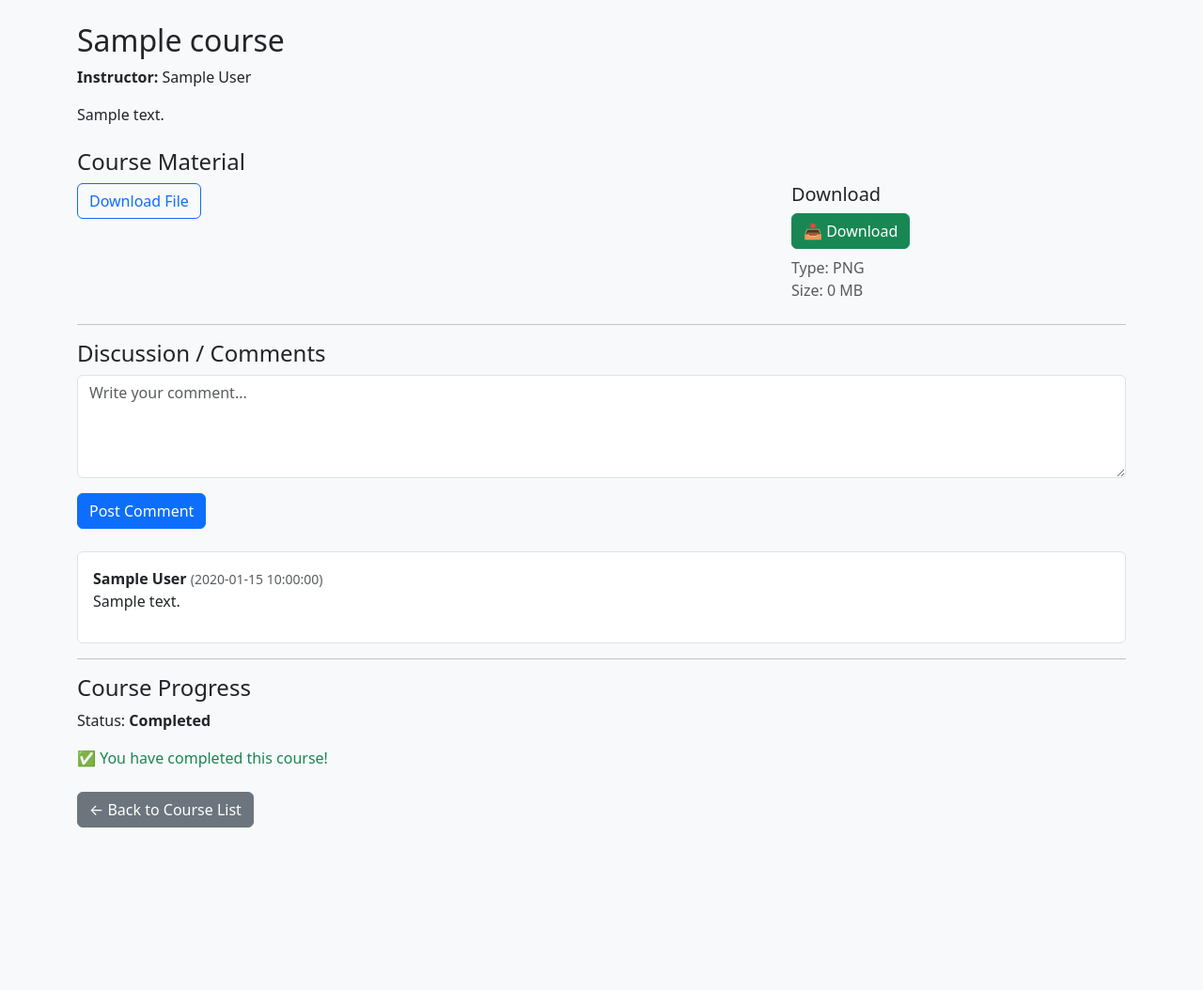
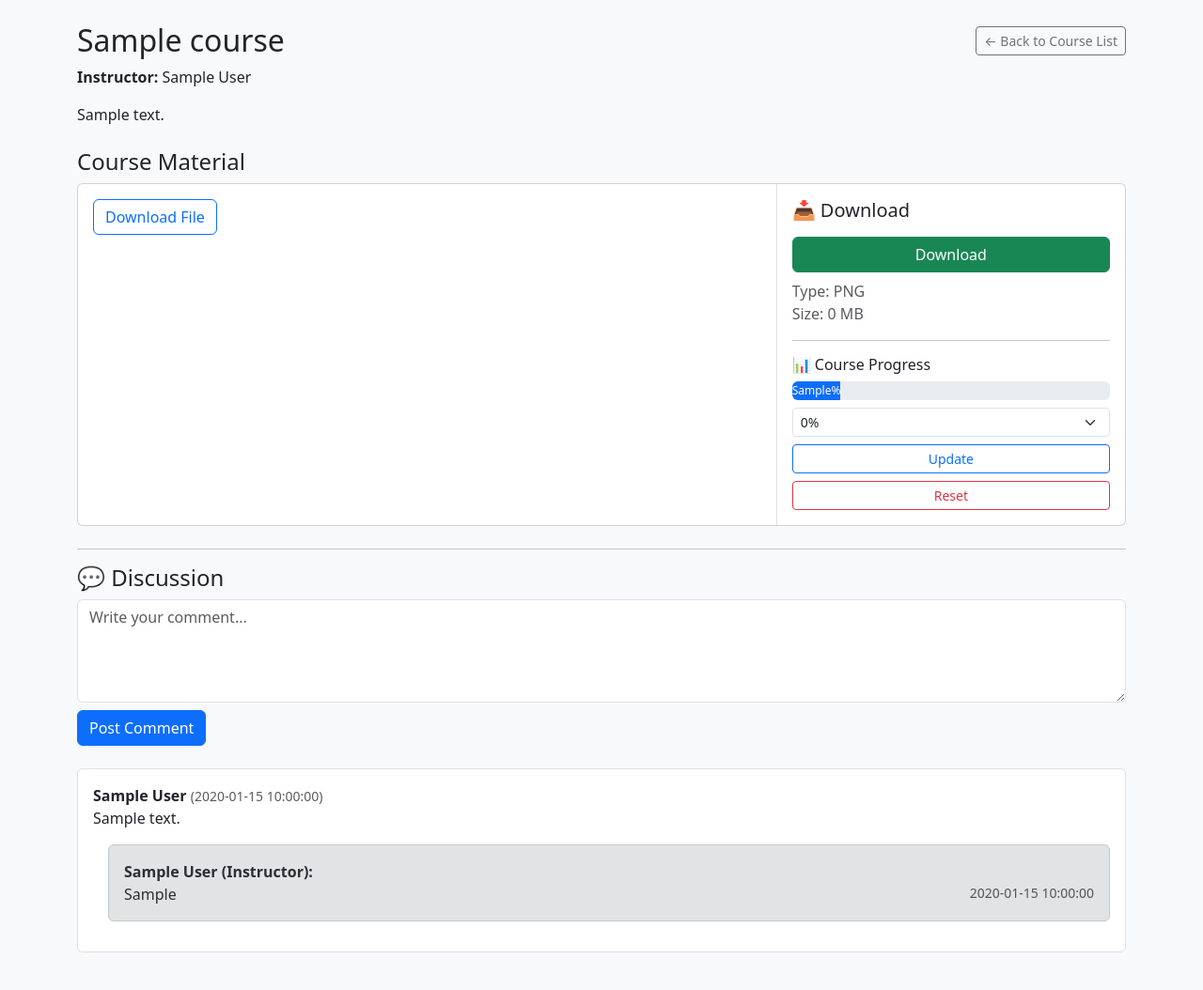
Before and after one commit to siddhesh-wagh/online-learning-platform, a PHP site: page /online-learning-platform/views/course-view.php?id=1 in a window 1280 px wide. Shown: the whole page at 94% size. Before the commit the page ends 881 px from the top, so only its background shows below. Run offline with PHP 8.4, Linux system fonts and the light colour scheme; the visitor is signed in with stand-in values (Sample User, id 1); tables that the repository leaves empty or names only in its code hold one stand-in row (values such as "Sample post").

Commit message:
add the progress bar and changed the back btn to top rgt

```diff
--- a/views/course-view.php
+++ b/views/course-view.php
@@ -12,7 +12,7 @@ if (!isset($_GET['id']) || !is_numeric($_GET['id'])) {
     exit;
 }
 
-$course_id = $_GET['id'];
+$course_id = (int) $_GET['id'];
 $user_id = $_SESSION['user_id'];
 
 // Fetch course details
@@ -20,77 +20,60 @@ $stmt = $conn->prepare("SELECT c.title, c.description, c.file_path, c.instructor
                         FROM courses c
                         JOIN users u ON c.instructor_id = u.id
                         WHERE c.id = ?");
-
 $stmt->bind_param("i", $course_id);
 $stmt->execute();
-$result = $stmt->get_result();
+$course = $stmt->get_result()->fetch_assoc();
+if (!$course) { echo "Course not found."; exit; }
 
-if ($result->num_rows !== 1) {
-    echo "Course not found.";
-    exit;
+// Handle progress update
+if ($_SERVER["REQUEST_METHOD"] === "POST") {
+    if (isset($_POST['update_progress'])) {
+        $percent = (int) $_POST['progress_percent'];
+        if ($percent >= 0 && $percent <= 100) {
+            $stmt = $conn->prepare("INSERT INTO course_progress (user_id, course_id, progress_percent)
+                                    VALUES (?, ?, ?) ON DUPLICATE KEY UPDATE progress_percent = ?");
+            $stmt->bind_param("iiii", $user_id, $course_id, $percent, $percent);
+            $stmt->execute();
         }
-$course = $result->fetch_assoc();
-
-// Handle course completion
-if ($_SERVER["REQUEST_METHOD"] === "POST" && isset($_POST['mark_complete'])) {
-    $progress_check = $conn->prepare("SELECT status FROM course_progress WHERE user_id = ? AND course_id = ?");
-    $progress_check->bind_param("ii", $user_id, $course_id);
-    $progress_check->execute();
-    $progress_result = $progress_check->get_result();
-    $progress = $progress_result->fetch_assoc();
-
-    if (!$progress || $progress['status'] !== 'completed') {
-        $update_stmt = $conn->prepare("
-            INSERT INTO course_progress (user_id, course_id, status)
-            VALUES (?, ?, 'completed')
-            ON DUPLICATE KEY UPDATE status = 'completed'
-        ");
-        $update_stmt->bind_param("ii", $user_id, $course_id);
-        $update_stmt->execute();
-    }
-}
-
-if ($_SERVER["REQUEST_METHOD"] === "POST" && isset($_POST['comment'])) {
+    } elseif (isset($_POST['reset_progress'])) {
+        $stmt = $conn->prepare("UPDATE course_progress SET progress_percent = 0 WHERE user_id = ? AND course_id = ?");
+        $stmt->bind_param("ii", $user_id, $course_id);
+        $stmt->execute();
+    } elseif (isset($_POST['comment'])) {
         $comment = trim($_POST['comment']);
         if (!empty($comment)) {
             $stmt = $conn->prepare("INSERT INTO comments (course_id, user_id, content) VALUES (?, ?, ?)");
             $stmt->bind_param("iis", $course_id, $user_id, $comment);
             $stmt->execute();
 
-        // 🔔 Add in-app dashboard notification
             $notif_stmt = $conn->prepare("INSERT INTO notifications (user_id, message) VALUES (?, ?)");
             $message = $_SESSION['name'] . " commented on your course: " . $course['title'];
             $notif_stmt->bind_param("is", $course['instructor_id'], $message);
             $notif_stmt->execute();
 
-        // ✉️ Send HTML email to instructor
             include_once '../includes/mailer.php';
-
-        $to = $course['instructor_email'];
-        $subject = "📝 New Comment on Your Course: " . $course['title'];
-        $body = "
-        <h3>Hello {$course['instructor_name']},</h3>
-        <p><strong>{$_SESSION['name']}</strong> has commented on your course <em>{$course['title']}</em>:</p>
-        <blockquote style='border-left:3px solid #ccc;padding-left:10px;color:#555;'>{$comment}</blockquote>
+            sendEmail(
+                $course['instructor_email'],
+                "📝 New Comment on Your Course: " . $course['title'],
+                "<h3>Hello {$course['instructor_name']},</h3>
+                 <p><strong>{$_SESSION['name']}</strong> commented on your course <em>{$course['title']}</em>:</p>
+                 <blockquote style='border-left:3px solid #ccc;padding-left:10px;color:#555;'>$comment</blockquote>
                  <p><a href='http://localhost/online-learning-platform/views/course-view.php?id={$course_id}'>View Course</a></p>
-        <br><small>This is an automated email from Online Learning Platform.</small>
-        ";
-
-        if (!empty($to)) {
-            $mailStatus = sendEmail($to, $subject, $body);
-            echo "<script>console.log('📬 Email " . ($mailStatus ? "sent ✅" : "failed ❌") . " to $to');</script>";
-        } else {
-            echo "<script>console.warn('⚠️ Instructor email not found');</script>";
+                 <small>This is an automated message.</small>"
+            );
         }
     }
 }
 
+// Get current progress
+$progress_stmt = $conn->prepare("SELECT progress_percent FROM course_progress WHERE user_id = ? AND course_id = ?");
+$progress_stmt->bind_param("ii", $user_id, $course_id);
+$progress_stmt->execute();
+$current_percent = $progress_stmt->get_result()->fetch_assoc()['progress_percent'] ?? 0;
 
-
-
-// Pagination for comments
+// Comments pagination
 $comments_per_page = 5;
-$page = isset($_GET['page']) ? max(1, (int)$_GET['page']) : 1;
+$page = max(1, (int)($_GET['page'] ?? 1));
 $offset = ($page - 1) * $comments_per_page;
 
 $count_stmt = $conn->prepare("SELECT COUNT(*) AS total FROM comments WHERE course_id = ?");
@@ -99,9 +82,9 @@ $count_stmt->execute();
 $total_comments = $count_stmt->get_result()->fetch_assoc()['total'];
 $total_pages = ceil($total_comments / $comments_per_page);
 
-// Fetch comments for current page
+// Fetch comments
 $stmt = $conn->prepare("
-    SELECT c.content, c.created_at, u.name
+    SELECT c.id AS comment_id, c.content, c.created_at, u.name
     FROM comments c
     JOIN users u ON c.user_id = u.id
     WHERE c.course_id = ?
@@ -111,114 +94,118 @@ $stmt = $conn->prepare("
 $stmt->bind_param("iii", $course_id, $comments_per_page, $offset);
 $stmt->execute();
 $comments_result = $stmt->get_result();
-
-// Course progress
-$progress_stmt = $conn->prepare("SELECT status FROM course_progress WHERE user_id = ? AND course_id = ?");
-$progress_stmt->bind_param("ii", $user_id, $course_id);
-$progress_stmt->execute();
-$progress_result = $progress_stmt->get_result();
-$progress = $progress_result->fetch_assoc();
-$current_status = $progress['status'] ?? 'in_progress';
 ?>
 
 <!DOCTYPE html>
 <html>
 <head>
-  <title><?php echo htmlspecialchars($course['title']); ?></title>
+  <title><?= htmlspecialchars($course['title']) ?></title>
   <link href="https://cdn.jsdelivr.net/npm/bootstrap@5.3.2/dist/css/bootstrap.min.css" rel="stylesheet">
 </head>
 <body class="bg-light">
 <div class="container py-4">
+<div class="d-flex justify-content-between align-items-center mb-2">
+  <h2 class="mb-0"><?= htmlspecialchars($course['title']) ?></h2>
+  <a href="course-list.php" class="btn btn-outline-secondary btn-sm">← Back to Course List</a>
+</div>
+<p><strong>Instructor:</strong> <?= htmlspecialchars($course['instructor_name']) ?></p>
 
-  <h2 class="mb-2"><?php echo htmlspecialchars($course['title']); ?></h2>
-  <p><strong>Instructor:</strong> <?php echo htmlspecialchars($course['instructor_name']); ?></p>
-  <p><?php echo nl2br(htmlspecialchars($course['description'])); ?></p>
+<p><?= nl2br(htmlspecialchars($course['description'])) ?></p>
+
 
 <?php if (!empty($course['file_path'])):
   $file_url = "../" . $course['file_path'];
   $file_ext = pathinfo($file_url, PATHINFO_EXTENSION);
 ?>
-
     <h4 class="mt-4">Course Material</h4>
-  <div class="row mb-4">
-    <div class="col-md-8">
+    <div class="card mb-4">
+      <div class="row g-0">
+        <div class="col-md-8 p-3">
           <?php if ($file_ext === 'mp4'): ?>
             <video class="w-100" height="320" controls>
-          <source src="<?php echo $file_url; ?>" type="video/mp4">
-          Your browser does not support HTML5 video. <a href="<?php echo $file_url; ?>" download>Download Video</a>
+              <source src="<?= $file_url ?>" type="video/mp4">
             </video>
           <?php elseif ($file_ext === 'pdf'): ?>
-        <embed src="<?php echo $file_url; ?>" width="100%" height="500px" type="application/pdf"
-               onerror="this.outerHTML='<p>Browser cannot display PDF. <a href=\'<?php echo $file_url; ?>\'>Download instead</a></p>';">
-        </embed>
+            <embed src="<?= $file_url ?>" width="100%" height="500px" type="application/pdf">
           <?php else: ?>
-        <a href="<?php echo $file_url; ?>" class="btn btn-outline-primary" download>Download File</a>
+            <a href="<?= $file_url ?>" class="btn btn-outline-primary" download>Download File</a>
           <?php endif; ?>
         </div>
-    <div class="col-md-4">
-      <h5>Download</h5>
-      <a href="<?php echo $file_url; ?>" class="btn btn-success mb-2" download>📥 Download</a>
-      <div class="text-muted">
-        Type: <?php echo strtoupper($file_ext); ?><br>
-        Size: <?php echo round(filesize($file_url) / 1024 / 1024, 2); ?> MB
+        <div class="col-md-4 border-start p-3">
+          <h5 class="mb-3">📥 Download</h5>
+          <a href="<?= $file_url ?>" class="btn btn-success w-100 mb-2">Download</a>
+          <div class="mb-3 text-muted">
+            Type: <?= strtoupper($file_ext) ?><br>
+            Size: <?= round(filesize($file_url) / 1024 / 1024, 2) ?> MB
+          </div>
+          <hr>
+          <h6>📊 Course Progress</h6>
+          <div class="progress mb-2" style="height: 20px;">
+            <div class="progress-bar" style="width: <?= $current_percent ?>%;">
+              <?= $current_percent ?>%
+            </div>
+          </div>
+          <form method="POST" class="d-grid gap-2">
+            <select name="progress_percent" class="form-select form-select-sm">
+              <?php foreach ([0, 20, 40, 60, 80, 100] as $p): ?>
+                <option value="<?= $p ?>" <?= $p == $current_percent ? 'selected' : '' ?>><?= $p ?>%</option>
+              <?php endforeach; ?>
+            </select>
+            <button type="submit" name="update_progress" class="btn btn-outline-primary btn-sm">Update</button>
+            <?php if ($current_percent > 0): ?>
+              <button type="submit" name="reset_progress" class="btn btn-outline-danger btn-sm">Reset</button>
+            <?php endif; ?>
+          </form>
         </div>
       </div>
     </div>
-  <?php else: ?>
-    <p><em>No course file uploaded.</em></p>
   <?php endif; ?>
 
   <hr>
-  <h4>Discussion / Comments</h4>
-
+  <h4>💬 Discussion</h4>
   <form method="POST" class="mb-4">
-    <div class="mb-3">
     <textarea name="comment" class="form-control" rows="4" required placeholder="Write your comment..."></textarea>
-    </div>
-    <button type="submit" class="btn btn-primary">Post Comment</button>
+    <button type="submit" class="btn btn-primary mt-2">Post Comment</button>
   </form>
 
   <?php if ($comments_result->num_rows > 0): ?>
     <?php while ($comment = $comments_result->fetch_assoc()): ?>
       <div class="border rounded p-3 mb-3 bg-white">
-        <strong><?php echo htmlspecialchars($comment['name']); ?></strong>
-        <small class="text-muted">(<?php echo $comment['created_at']; ?>)</small>
-        <p><?php echo nl2br(htmlspecialchars($comment['content'])); ?></p>
+        <strong><?= htmlspecialchars($comment['name']) ?></strong>
+        <small class="text-muted">(<?= $comment['created_at'] ?>)</small>
+        <p><?= nl2br(htmlspecialchars($comment['content'])) ?></p>
+        <?php
+        $reply_stmt = $conn->prepare("SELECT r.reply, r.created_at, u.name AS instructor_name
+                                      FROM replies r JOIN users u ON r.instructor_id = u.id
+                                      WHERE r.comment_id = ?");
+        $reply_stmt->bind_param("i", $comment['comment_id']);
+        $reply_stmt->execute();
+        $reply = $reply_stmt->get_result()->fetch_assoc();
+        ?>
+        <?php if ($reply): ?>
+          <div class="ms-3 mt-3 alert alert-secondary">
+            <strong><?= htmlspecialchars($reply['instructor_name']) ?> (Instructor):</strong><br>
+            <?= nl2br(htmlspecialchars($reply['reply'])) ?>
+            <small class="text-muted float-end"><?= $reply['created_at'] ?></small>
+          </div>
+        <?php endif; ?>
       </div>
     <?php endwhile; ?>
 
-    <!-- Pagination -->
     <?php if ($total_pages > 1): ?>
-      <nav>
-        <ul class="pagination">
+      <nav><ul class="pagination">
         <?php if ($page > 1): ?>
-            <li class="page-item"><a class="page-link" href="?id=<?php echo $course_id; ?>&page=<?php echo $page - 1; ?>">« Prev</a></li>
+          <li class="page-item"><a class="page-link" href="?id=<?= $course_id ?>&page=<?= $page - 1 ?>">« Prev</a></li>
         <?php endif; ?>
-          <li class="page-item disabled"><span class="page-link">Page <?php echo $page; ?> of <?php echo $total_pages; ?></span></li>
+        <li class="page-item disabled"><span class="page-link">Page <?= $page ?> of <?= $total_pages ?></span></li>
         <?php if ($page < $total_pages): ?>
-            <li class="page-item"><a class="page-link" href="?id=<?php echo $course_id; ?>&page=<?php echo $page + 1; ?>">Next »</a></li>
+          <li class="page-item"><a class="page-link" href="?id=<?= $course_id ?>&page=<?= $page + 1 ?>">Next »</a></li>
         <?php endif; ?>
-        </ul>
-      </nav>
+      </ul></nav>
     <?php endif; ?>
-
   <?php else: ?>
-    <p>No comments yet. Be the first to comment!</p>
+    <p class="text-muted">No comments yet.</p>
   <?php endif; ?>
-
-  <hr>
-  <h4>Course Progress</h4>
-  <p>Status: <strong><?php echo ucfirst($current_status); ?></strong></p>
-  <?php if ($current_status !== 'completed'): ?>
-    <form method="POST">
-      <button class="btn btn-outline-success" name="mark_complete">Mark as Completed</button>
-    </form>
-  <?php else: ?>
-    <p class="text-success">✅ You have completed this course!</p>
-  <?php endif; ?>
-
-  <p class="mt-4"><a href="course-list.php" class="btn btn-secondary">← Back to Course List</a></p>
-
 </div>
 </body>
 </html>
```
Lines whose indentation alone changed are shown as unchanged.
